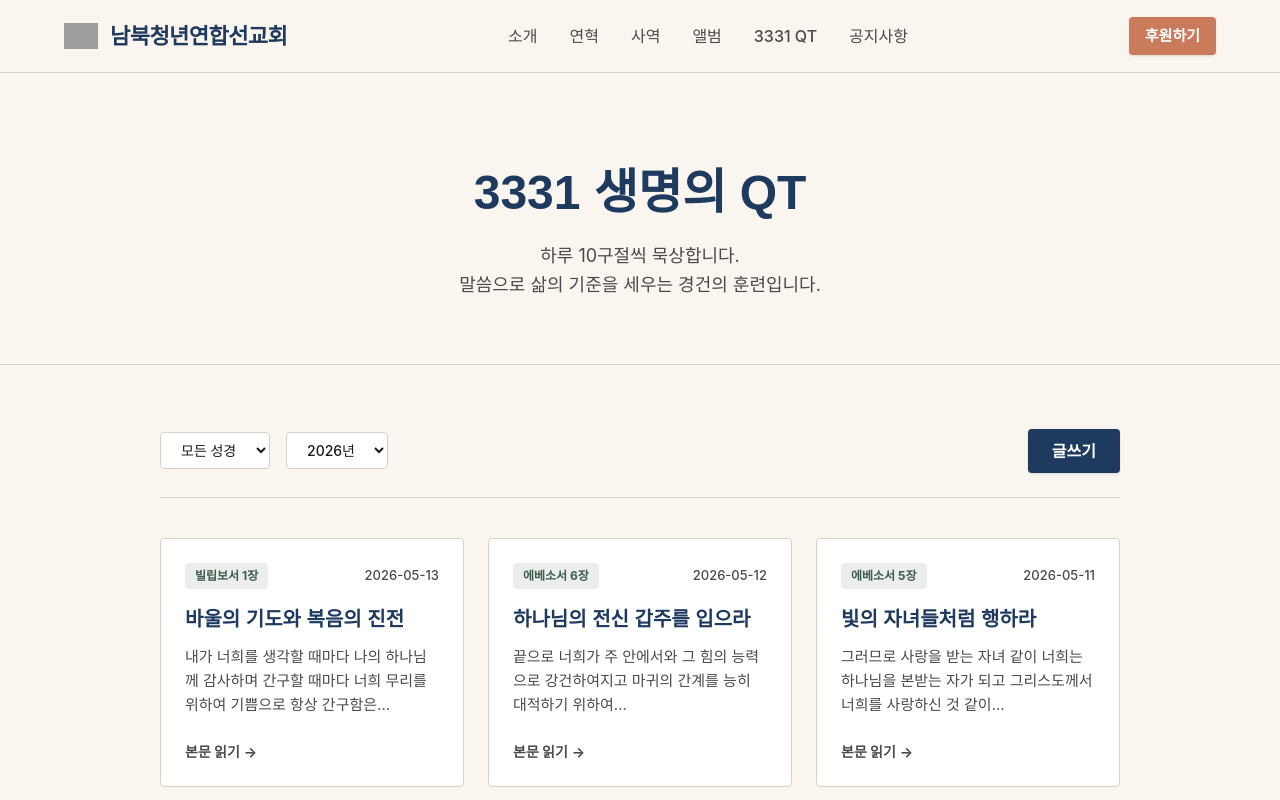
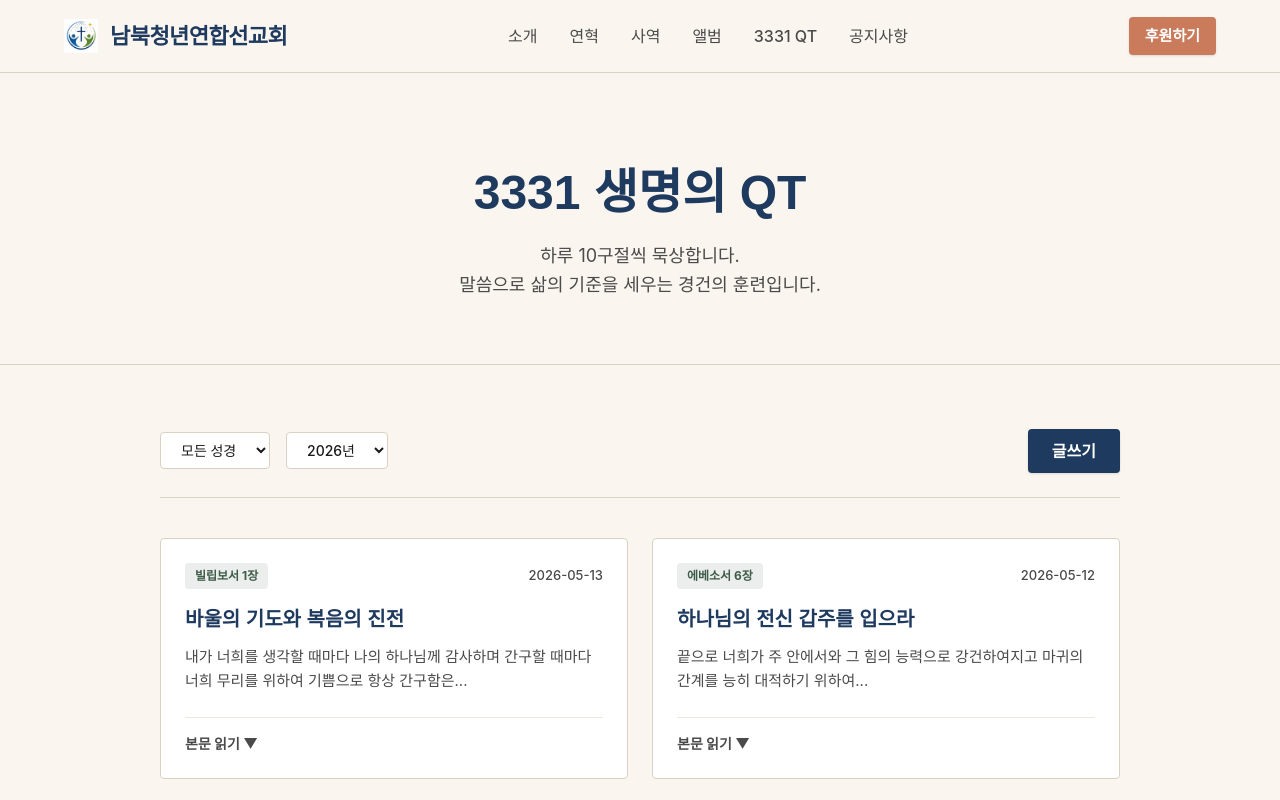
Before and after one commit to kimno1919-bit/nk, a Next.js app: page /qt in a window 1280 px wide. Shown: the top 800 px of the page. Built offline with nearby package versions, Linux system fonts and the light colour scheme; grey boxes are pictures that could not be loaded; a web font is replaced by a local one.

Commit message:
fix: 로고 파일명 확장자 중복 수정 및 QT 페이지 본문 읽기 기능 추가

```diff
--- a/src/app/qt/page.tsx
+++ b/src/app/qt/page.tsx
@@ -1,5 +1,6 @@
 "use client";
 import Link from "next/link";
+import { useState } from "react";
 import { Button } from "@/components/Button";
 import { Card } from "@/components/Card";
 
@@ -11,6 +12,7 @@ const QT_DATA = [
     chapter: "1장",
     title: "바울의 기도와 복음의 진전",
     summary: "내가 너희를 생각할 때마다 나의 하나님께 감사하며 간구할 때마다 너희 무리를 위하여 기쁨으로 항상 간구함은...",
+    content: "내가 너희를 생각할 때마다 나의 하나님께 감사하며\n간구할 때마다 너희 무리를 위하여 기쁨으로 항상 간구함은\n너희가 첫날부터 이제까지 복음을 위한 일에 참여하고 있기 때문이라\n너희 안에서 착한 일을 시작하신 이가 그리스도 예수의 날까지 이루실 줄을 우리는 확신하노라\n\n(빌립보서 1장 3절~6절)"
   },
   {
     id: "2026-05-12-ephesians-6",
@@ -19,6 +21,7 @@ const QT_DATA = [
     chapter: "6장",
     title: "하나님의 전신 갑주를 입으라",
     summary: "끝으로 너희가 주 안에서와 그 힘의 능력으로 강건하여지고 마귀의 간계를 능히 대적하기 위하여...",
+    content: "끝으로 너희가 주 안에서와 그 힘의 능력으로 강건하여지고\n마귀의 간계를 능히 대적하기 위하여 하나님의 전신 갑주를 입으라\n우리의 씨름은 혈과 육을 상대하는 것이 아니요 통치자들과 권세들과 이 어둠의 세상 주관자들과 하늘에 있는 악의 영들을 상대함이라\n그러므로 하나님의 전신 갑주를 취하라 이는 악한 날에 너희가 능히 대적하고 모든 일을 행한 후에 서기 위함이라\n\n(에베소서 6장 10절~13절)"
   },
   {
     id: "2026-05-11-ephesians-5",
@@ -27,10 +30,17 @@ const QT_DATA = [
     chapter: "5장",
     title: "빛의 자녀들처럼 행하라",
     summary: "그러므로 사랑을 받는 자녀 같이 너희는 하나님을 본받는 자가 되고 그리스도께서 너희를 사랑하신 것 같이...",
+    content: "그러므로 사랑을 받는 자녀 같이 너희는 하나님을 본받는 자가 되고\n그리스도께서 너희를 사랑하신 것 같이 너희도 사랑 가운데서 행하라 그는 우리를 위하여 자신을 버리사 향기로운 제물과 희생제물로 하나님께 드리셨느니라\n\n(에베소서 5장 1절~2절)"
   }
 ];
 
 export default function QtPage() {
+  const [expandedId, setExpandedId] = useState<string | null>(null);
+
+  const toggleExpand = (id: string) => {
+    setExpandedId(prev => (prev === id ? null : id));
+  };
+
   return (
     <div className="flex flex-col w-full pb-24 min-h-screen">
       <section className="bg-paper-cream pt-24 pb-16 px-5 text-center border-b border-line-gray">
@@ -66,22 +76,27 @@ export default function QtPage() {
           </Link>
         </div>
 
-        <div className="grid grid-cols-1 sm:grid-cols-2 lg:grid-cols-3 gap-6">
-          {QT_DATA.map((qt) => (
-            <Card key={qt.id} bg="white" className="hover:border-deep-navy/40 transition-colors flex flex-col h-full !p-6 group cursor-pointer">
+        <div className="grid grid-cols-1 md:grid-cols-2 gap-6">
+          {QT_DATA.map((qt) => {
+            const isExpanded = expandedId === qt.id;
+            return (
+              <div key={qt.id} onClick={() => toggleExpand(qt.id)} className="cursor-pointer">
+                <Card bg="white" className="hover:border-deep-navy/40 transition-colors flex flex-col h-full !p-6 group">
                   <div className="flex justify-between items-center mb-4">
                     <span className="px-2.5 py-1 bg-pine-green/10 text-pine-green text-[12px] font-bold rounded">{qt.book} {qt.chapter}</span>
                     <span className="text-[13px] text-ink-2 font-medium">{qt.date}</span>
                   </div>
                   <h3 className="font-serif font-bold text-xl text-deep-navy mb-3 group-hover:text-terracotta transition-colors">{qt.title}</h3>
-              <p className="text-ink-2 text-[15px] leading-relaxed line-clamp-3 mb-6 flex-1">
-                {qt.summary}
-              </p>
-              <span className="text-sm font-bold text-ink-2 group-hover:text-terracotta transition-colors flex items-center gap-1">
-                본문 읽기 <span aria-hidden="true">&rarr;</span>
+                  <div className="text-ink-2 text-[15px] leading-relaxed mb-6 flex-1 whitespace-pre-wrap">
+                    {isExpanded ? qt.content : qt.summary}
+                  </div>
+                  <span className="text-sm font-bold text-ink-2 group-hover:text-terracotta transition-colors flex items-center gap-1 mt-auto pt-4 border-t border-line-gray/50">
+                    {isExpanded ? "접기 ▲" : "본문 읽기 ▼"}
                   </span>
                 </Card>
-          ))}
+              </div>
+            );
+          })}
         </div>
       </div>
     </div>
```
Also changed, not shown: public/images/logo.png (renamed from public/images/logo.png.png). Lines whose indentation alone changed are shown as unchanged.
